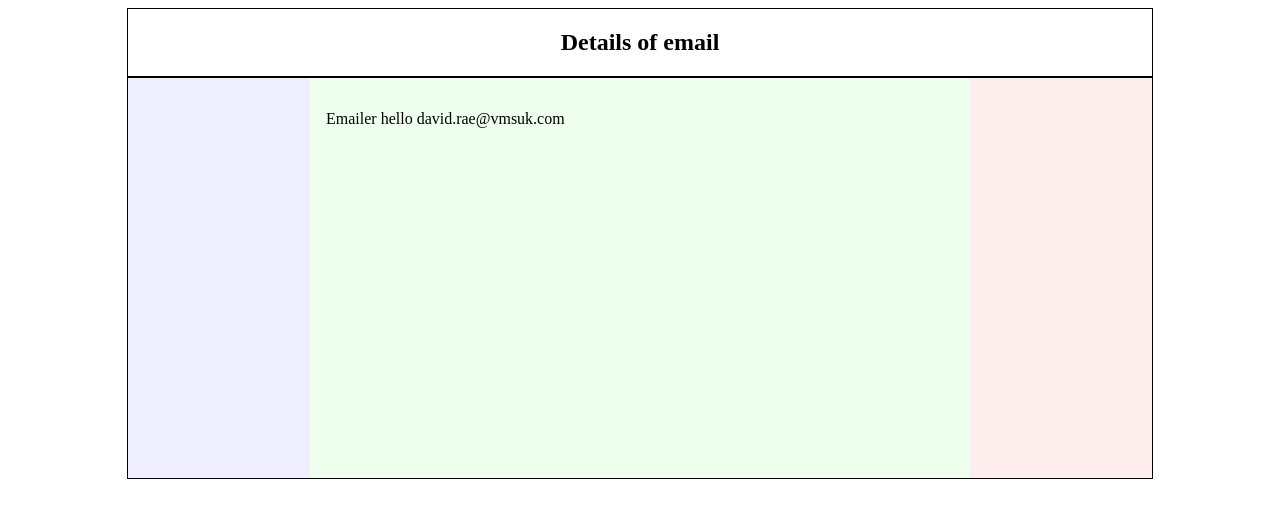
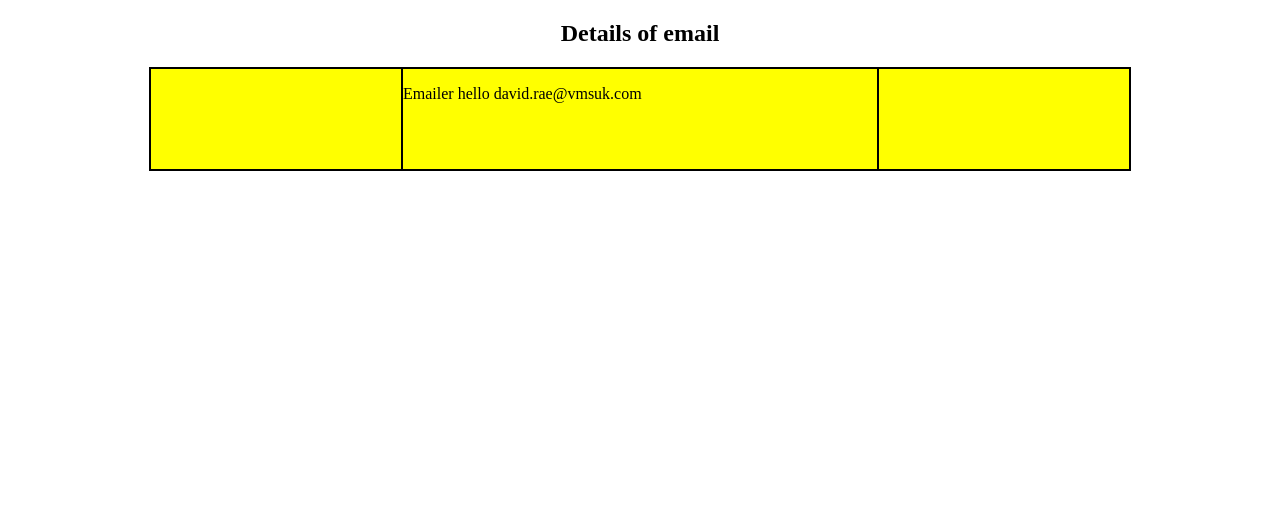
Before and after one commit to davidrae/django_tutorial, a Django app: page /foo/sent_emails/1/ in a window 1280 px wide. Shown: the top 518 px of the page. Run offline with Django 3.2, Linux system fonts and the light colour scheme; data comes from the database, SQL or seed files in the repository; parts of the project's set-up code (start-up, migrations or seed data) failed here and were passed over.

Commit message:
tidied up the css defined the table columns - as columns added the clear class to css

```diff
--- a/foo/static/foo/css/main.css
+++ b/foo/static/foo/css/main.css
@@ -3,50 +3,36 @@
     text-align: center;
 }
 
-
-
-
-#container
+.main
 {
-    width: 1024px;
-      margin: auto;
-        padding:0;
-        display: table;
-        border: 1px solid black;
+    width: 980px;
+    margin: auto;
+    padding:0;
+    border: 1px solid black;
 
 }
 
-#row
+.row
 {
-    display: table-row;
-    height: 400px;
+    width:100%;
 }
 
-#left, #right, #middle
+.column
 {
-    display: table-cell;
+    width:474px;
+    border: 1px;
+    background-color: yellow;
+    float: left;
+    height: 100px;
+    border: solid 1px;
 }
 
-#left
+.column.left, .column.right
 {
-    width:150px;
-    padding:1em;
-    background: #EEF;
-    display: table-cell;
+    width:250px;
 }
 
-#right
+.clear
 {
-    width:150px;
-    padding:1em;
-    background:#FEE;
-    display: table-cell;
+    clear: both;
 }
-
-
-#middle
-{
-    padding: 1em;
-    background:#EFE;
-    display: table-cell;
-}
--- a/foo/templates/foo/emailer_detail.html
+++ b/foo/templates/foo/emailer_detail.html
@@ -13,22 +13,24 @@
     <h2>Details of email </h2>
 </div>
 
-<div id="container">
-  <div id="row">
+<div class="main">
+  <div class="row">
 
-    <div id="left">
+    <div  class="column left">
 
     </div>
 
-    <div id="middle">
+    <div  class="column">
         <p>{{ object }}</p>
     </div>
 
-    <div id="right">
+    <div  class="column right">
 
     </div>
 
     </div>
+
+    <div class="clear"></div>
 </div>
 
 
```
